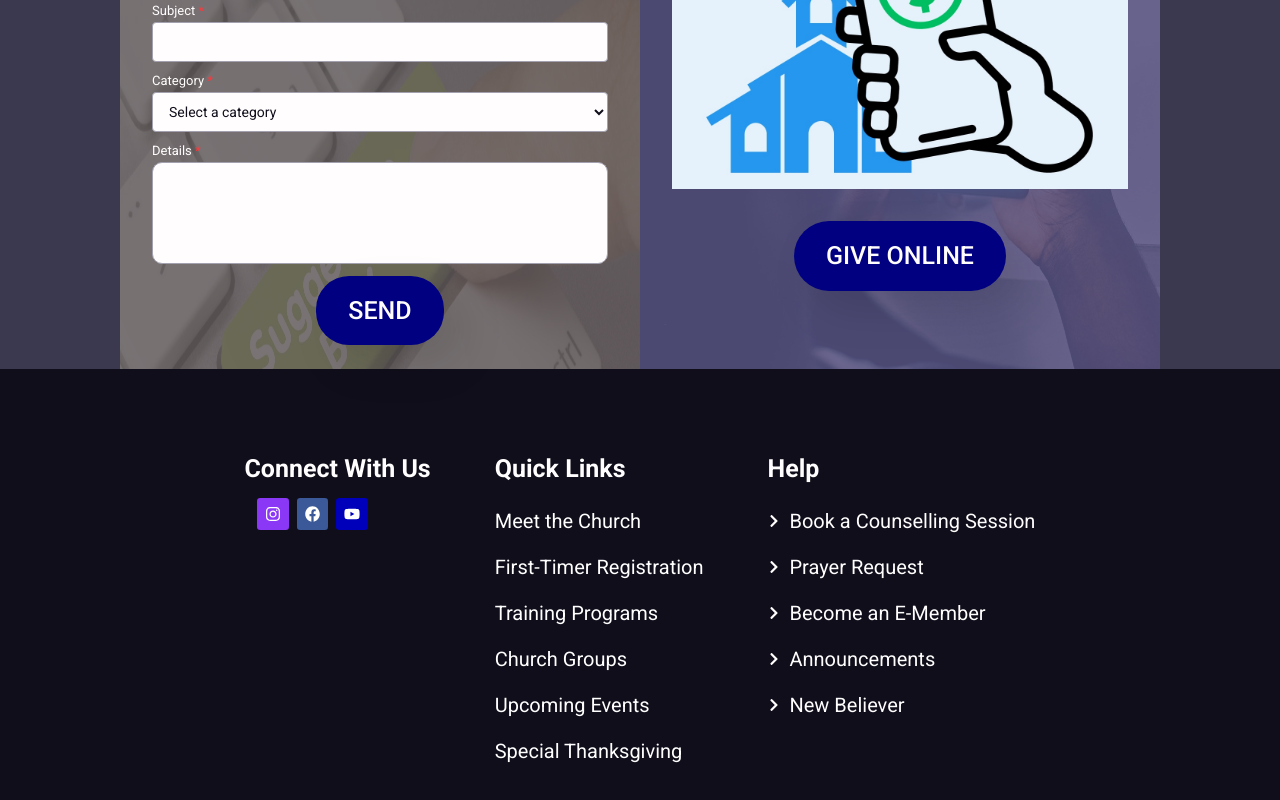
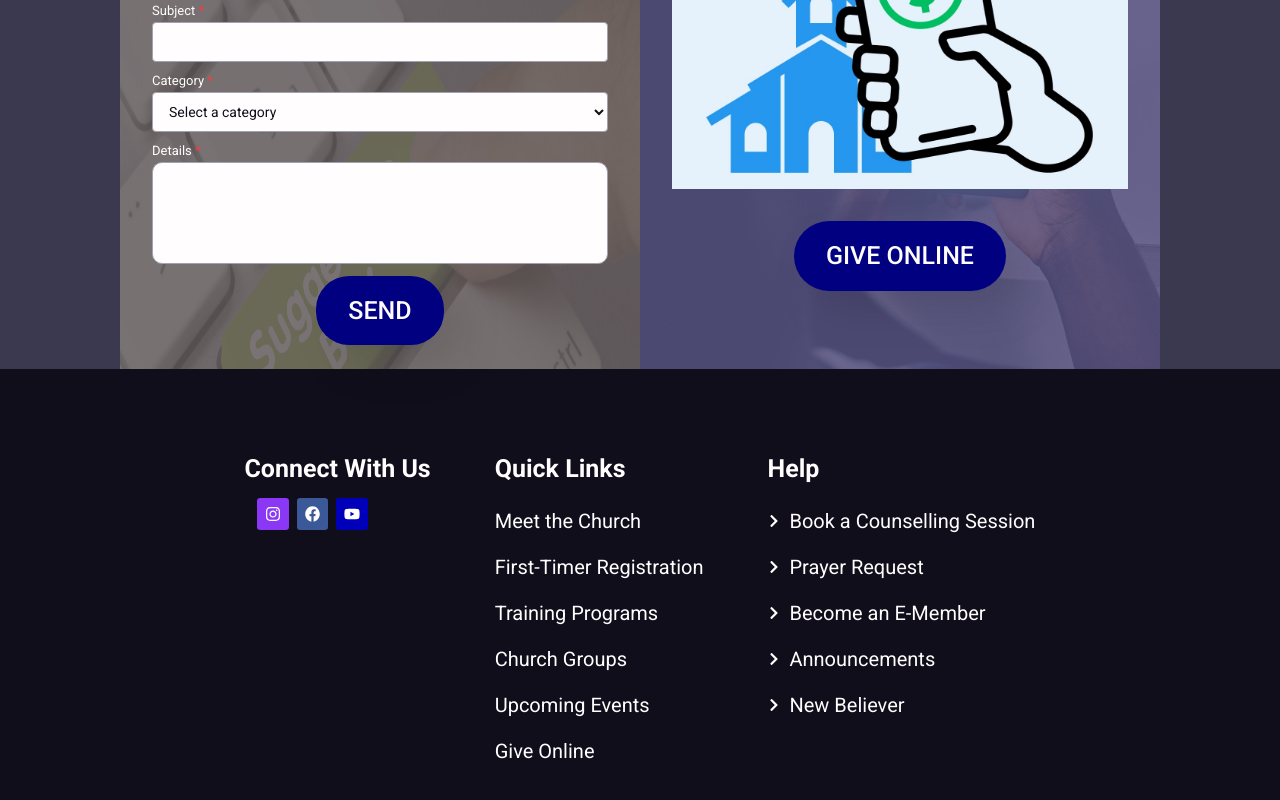
Before and after one commit to ajiboyesunkanmisunday-rgb/rccg-rose-of-sharon-website, a Next.js app: page / in a window 1280 px wide. Shown: the part 4627-5427 px from the top of the page. Built offline with nearby package versions, Linux system fonts and the light colour scheme; a web font is replaced by a local one.

Commit message:
Add Give Online to footer quick links

```diff
--- a/src/components/layout/Footer.tsx
+++ b/src/components/layout/Footer.tsx
@@ -7,7 +7,7 @@ const quickLinks = [
   { label: "Training Programs", href: "/trainings" },
   { label: "Church Groups", href: "/groups" },
   { label: "Upcoming Events", href: "/events" },
-  { label: "Special Thanksgiving", href: "/celebrations" },
+  { label: "Give Online", href: "/give" },
 ];
 
 const helpLinks = [
```
